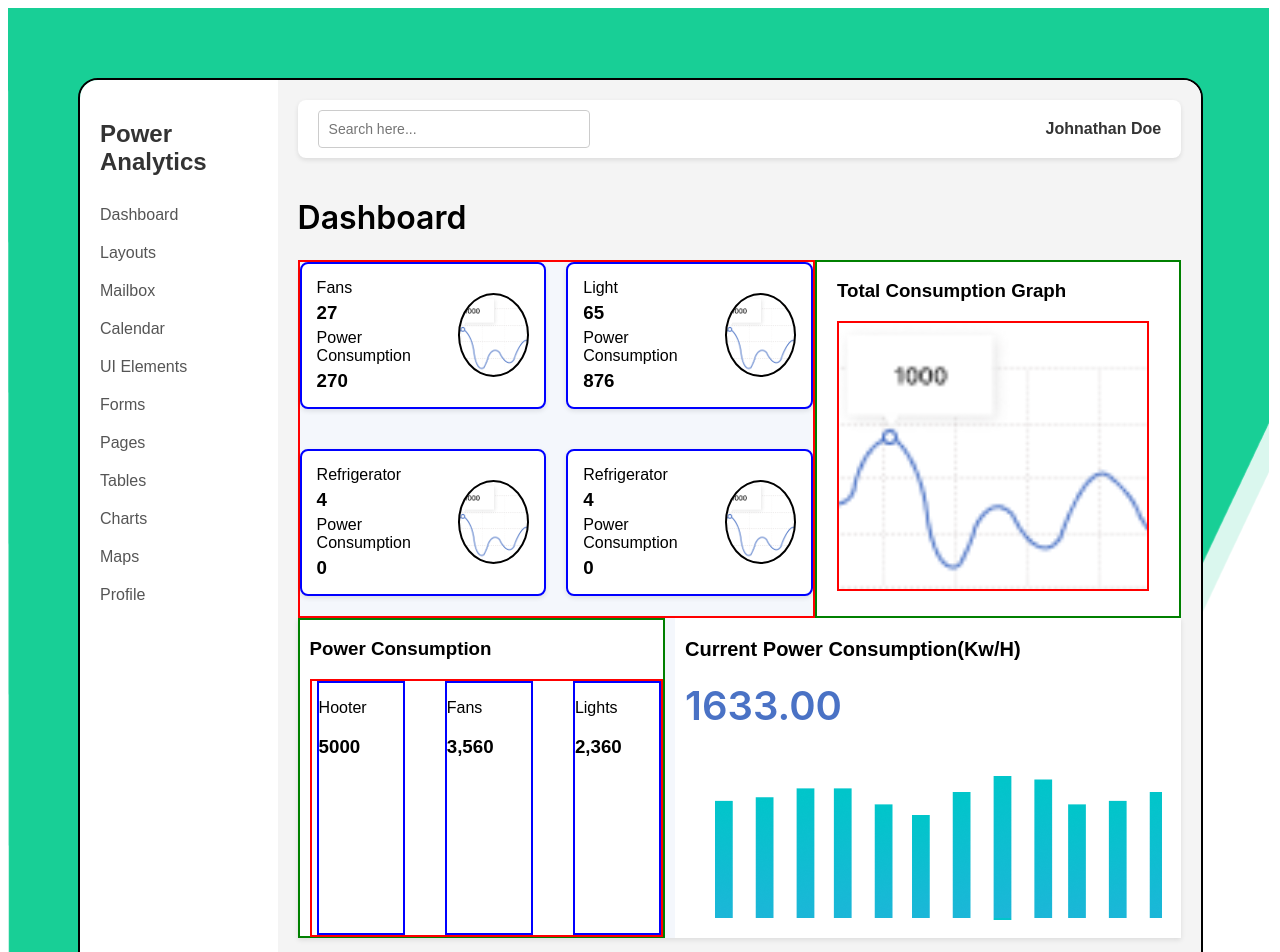
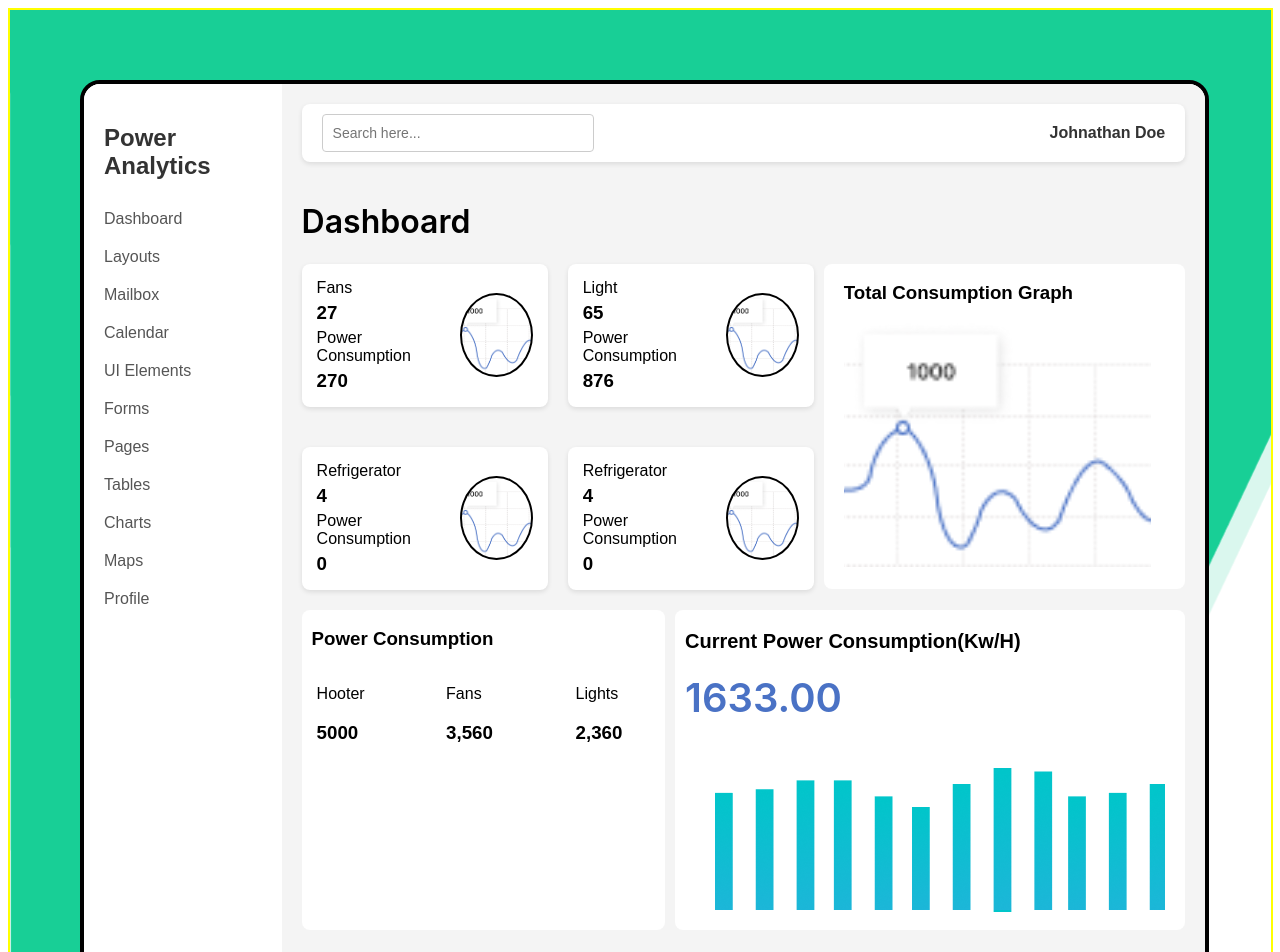
Before and after one commit to Lovedeep24/ugx00, a React (Vite) app: page / in a window 1280 px wide. Shown: the top 952 px of the page. Built offline with nearby package versions, Linux system fonts and the light colour scheme.

Commit message:
first commit

```diff
--- a/src/App.css
+++ b/src/App.css
@@ -9,7 +9,7 @@
     background-image: url('./assets/Desktop.png');
     background-size: cover;
     padding: 70px;
-    /* border: 2px solid black; */
+    border: 2px solid yellow;
 }
 
 .app {
@@ -19,11 +19,11 @@
   display: flex;
   position: relative;
   height: 70rem;
-  background-image: url('./assets/Desktop.png'); /* Add your background image here */
+  /* background-image: url('./assets/Desktop.png');  */
   background-size: cover;
   background-position: center;
   background-attachment: fixed; /* Keeps background fixed during scrolling */
-  border: 2px solid black;
+  border: 4px solid black;
   border-radius: 20px;
   overflow: hidden;
 }
--- a/src/Styles/Dash.module.css
+++ b/src/Styles/Dash.module.css
@@ -7,12 +7,12 @@
 .main {
     display: flex;
     flex-direction: column;
-    height: 100%;
+    height: 80%;
     width:100%;
     font-family: Arial, sans-serif;
     background-color: #f4f4f4;
     padding: 20px;
-
+  /* border: 2px solid red; */
   }
 
   .topNav {
@@ -66,11 +66,11 @@ text-decoration-skip-ink: none;
     /* border: 2px solid red; */
     /* padding: 20px; */
     width: 100%;
-    background: rgba(244, 247, 252, 1);
+    background-color: #f4f4f4;
   }
 
   .data {
-    border: 2px solid red;
+    /* border: 2px solid red; */
     width: 60%;
     display: grid;
   grid-template-columns: repeat(2, 1fr);
@@ -78,7 +78,7 @@ text-decoration-skip-ink: none;
   }
 
   .item {
-    border: 2px solid blue;
+    /* border: 2px solid blue; */
     flex: 1 1 calc(50% - 10px); /* Two items per row */
     display: flex;
     align-items: center;
@@ -112,14 +112,18 @@ text-decoration-skip-ink: none;
     margin-left: 20px;
   }
   .consumptionGraph{
+
+    height: 325px;
+    margin-left: 10px;
     padding-left: 20px;
     background-color: white;
     color: black;
     width: 40%;
-    border: 2px solid green;
+    border-radius: 8px;
+    /* border: 2px solid green; */
   }
   .imageContainer{
-    border: 2px solid red;
+    /* border: 2px solid red; */
     background-image: url('../assets/Group4.png');
     background-size: cover;
     background-position: center;
@@ -133,7 +137,7 @@ text-decoration-skip-ink: none;
     /* border: 2px solid yellow; */
     /* flex: 0.3; */
      background-color: white;
-    /* border-radius: 8px; */
+    border-radius: 8px;
     box-shadow: 0 2px 5px rgba(0, 0, 0, 0.1);
     /* padding: 20px; */
     margin-left: 5px;
@@ -157,25 +161,27 @@ text-decoration-skip-ink: none;
     background-color: white;
     color: black;
     width: 40%;
-    border: 2px solid green;
+    border-radius: 8px;
+    /* border: 2px solid green; */
   }
   .circleDivs{
     display: grid;
     place-items: center;
     padding-left: 5px;
     gap: 40px;
-    border: 2px solid red;
+    /* border: 2px solid red; */
     display: flex;
   }
   .circleDivs Div{
     width: 100px;
-    border: 2px solid blue;
+    /* border: 2px solid blue; */
     height: 250px;
   }
   .graph{
     padding-left: 10px;
     background-color: white;
     /* border:2px solid green; */
+    border-radius: 8px;
     width: 60%;
     height: 20rem;
     margin-left: 10px;
@@ -199,9 +205,9 @@ text-decoration-skip-ink: none;
   .div2 {
     height: 20rem;
      display: flex;
-     background: rgba(244, 247, 252, 1);
-    /* border-radius: 8px; */
-    box-shadow: 0 2px 5px rgba(0, 0, 0, 0.1);
+     background-color: #f4f4f4;
+    border-radius: 8px;
+    /* box-shadow: 0 2px 5px rgba(0, 0, 0, 0.1); */
     /* padding: 20px; */
   }
   .graphimg{
--- a/src/Styles/SideBar.module.css
+++ b/src/Styles/SideBar.module.css
@@ -1,5 +1,6 @@
 /* Styles/Sidebar.module.css */
 .sidebar {
+  height: 80.3%;
     width: 200px;
     background-color: white;
     padding: 20px;
```
